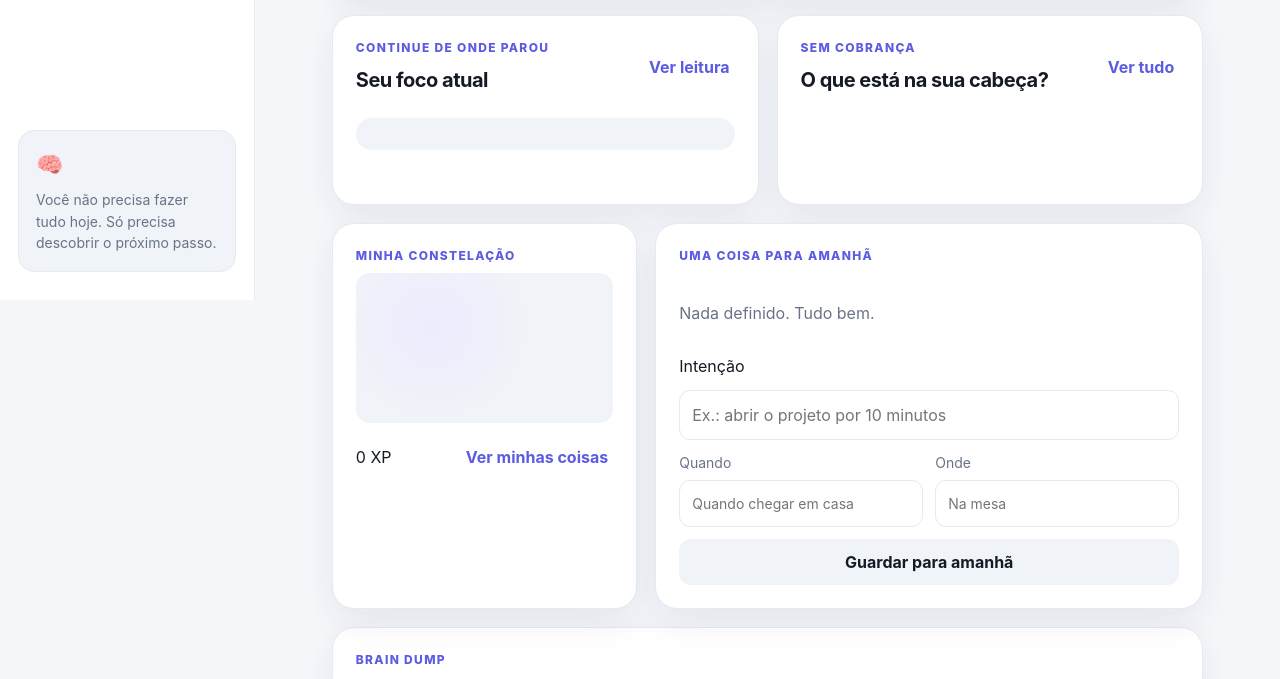
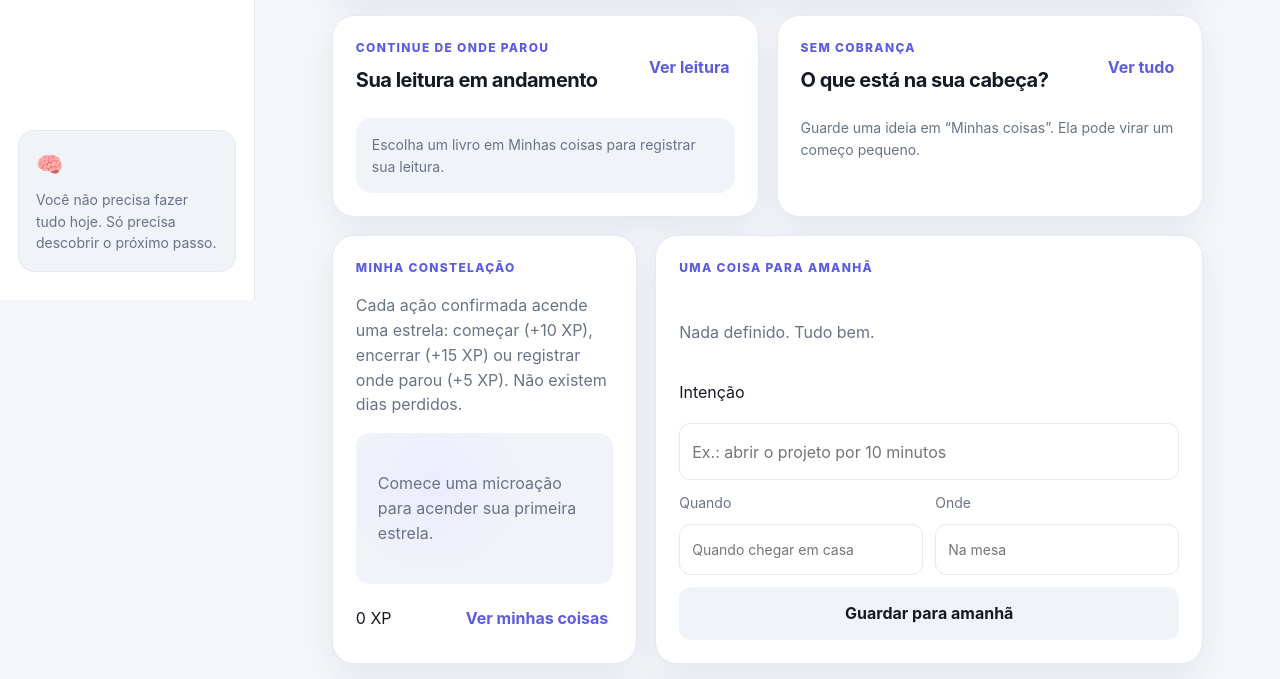
Before and after one commit to GiovanniLimaMendes/foco-ai, a website with bundled scripts: page public/index.html in a window 1280 px wide. Shown: the part 500-1179 px from the top of the page. Built offline with nearby package versions, Linux system fonts and the light colour scheme.

Commit message:
fix: corrige sugestões e esclarece constelação

```diff
--- a/public/app.js
+++ b/public/app.js
@@ -225,9 +225,10 @@ function renderSuggestion() {
   $('#startSuggestion').disabled=false;
   $('#startSuggestion').textContent='Começar →';
 }
-$('#helpMe').addEventListener('click',()=> {renderSuggestion(); $('#suggestionPanel').scrollIntoView({behavior:motion(),block:'nearest'});});
+const legacyHelp = $('#helpMe');
+if (legacyHelp) legacyHelp.addEventListener('click',()=> {renderSuggestion(); $('#suggestionPanel').scrollIntoView({behavior:motion(),block:'nearest'});});
 $('#skipSuggestion').addEventListener('click',()=> { suggestionIndex++; renderSuggestion(); });
-$('#closeSuggestion').addEventListener('click',()=> {$('#suggestionPanel').classList.add('hidden'); $('#helpMe').focus();});
+$('#closeSuggestion').addEventListener('click',()=> {$('#suggestionPanel').classList.add('hidden'); (legacyHelp || $('#stuckButton')).focus();});
 $('#stuckSuggestion').addEventListener('click',()=> {
   $('#suggestionTask').textContent='Por agora, só deixe o material ao seu alcance.';
   $('#suggestionReason').textContent='Não precisa fazer a atividade ainda. Só preparar o começo.';
--- a/public/executive.js
+++ b/public/executive.js
@@ -30,7 +30,7 @@ export function initExecutive() {
   $('#dismissFlow').addEventListener('click',()=>dialog.close());
   $('#startFlow').addEventListener('click',()=> { dialog.close(); startSession(flow.action, flow.minutes); });
   $$('[data-close-exec]').forEach(button=>button.addEventListener('click',()=> $(button.dataset.closeExec).close()));
-  function startSession(action, minutes) { activeSession={ id:crypto.randomUUID(), itemId:action.item?.id || null, title:action.title, action:action.action, startedAt:now(), plannedMinutes:minutes, status:'active' }; $('#focusTitle').textContent=action.action; $('#focusTimer').textContent=`${String(minutes).padStart(2,'0')}:00`; $('#focusDialog').showModal(); if(action.item) { updateThing(action.item.id,{state:'in_progress',lastInteraction:now(),preferredEnergy:flow.energy,estimatedMinutes:minutes}); reward('start',`start:${activeSession.id}`); if(action.item.state==='paused') reward('resume',`resume:${activeSession.id}`); } startTimer(minutes*60); }
+  function startSession(action, minutes) { activeSession={ id:crypto.randomUUID(), itemId:action.item?.id || null, title:action.title, action:action.action, startedAt:now(), plannedMinutes:minutes, status:'active' }; $('#focusTitle').textContent=action.action; $('#focusTimer').textContent=`${String(minutes).padStart(2,'0')}:00`; $('#focusDialog').showModal(); if(action.item) { updateThing(action.item.id,{state:'in_progress',lastInteraction:now(),preferredEnergy:flow.energy,estimatedMinutes:minutes}); reward('start',`start:${activeSession.id}`); if(action.item.state==='paused') reward('resume',`resume:${activeSession.id}`); renderConstellation(); } startTimer(minutes*60); }
   function startTimer(seconds) { clearInterval(timer); let remaining=seconds; timer=setInterval(()=> { remaining--; $('#focusTimer').textContent=`${String(Math.floor(Math.max(0,remaining)/60)).padStart(2,'0')}:${String(Math.max(0,remaining)%60).padStart(2,'0')}`; if(remaining<=0) { clearInterval(timer); $('#focusStatus').textContent='O tempo passou. Você pode concluir, pausar ou parar.'; } },1000); }
   $('#pauseFocus').addEventListener('click',()=> { clearInterval(timer); $('#focusStatus').textContent='Pausado. Você pode voltar quando fizer sentido.'; });
   function finish(status) { if(!activeSession) return; clearInterval(timer); activeSession.status=status; activeSession.endedAt=now(); const data=memory(); data.sessions.unshift(activeSession); data.sessions=data.sessions.slice(0,250); save(data); if(status==='completed') reward('finish',`finish:${activeSession.id}`); if(activeSession.itemId) updateThing(activeSession.itemId,{lastInteraction:now(),lastStop:$('#whereStopped').value.trim().slice(0,300),nextStep:$('#nextAfterFocus').value.trim().slice(0,240)}); $('#focusDialog').close(); $('#feedbackDialog').showModal(); renderConstellation(); activeSession=null; }
@@ -40,7 +40,16 @@ export function initExecutive() {
   function renderTomorrow() { const value=memory().tomorrow; $('#tomorrowSaved').textContent=value ? `${value.intention}${value.when ? ` · ${value.when}`:''}${value.where ? ` · ${value.where}`:''}` : 'Nada definido. Tudo bem.'; }
   $('#organizeDump').addEventListener('click',()=> { const text=$('#brainDumpText').value.trim(); if(!text) return; const parts=text.split(/[\n.;]+/).map(part=>part.trim()).filter(part=>part.length>2).slice(0,6); $('#dumpReview').innerHTML=parts.length ? parts.map((part,index)=>`<label class="dump-item"><input type="checkbox" checked data-dump="${index}" /> ${escapeHtml(part)}</label>`).join('') : '<p class="muted">Não encontrei uma ideia separada ainda.</p>'; $('#dumpReview').dataset.items=JSON.stringify(parts); });
   $('#saveDumpChoices').addEventListener('click',()=> { const parts=JSON.parse($('#dumpReview').dataset.items || '[]'); $$('[data-dump]:checked').forEach(input=>window.dispatchEvent(new CustomEvent('foco:add-thing',{detail:{name:parts[Number(input.dataset.dump)],type:'interest',category:'general'}}))); const data=memory(); data.brainDump.unshift({text:$('#brainDumpText').value.trim(),createdAt:now()}); save(data); $('#brainDumpText').value=''; $('#dumpReview').innerHTML=''; showToast('Você escolheu o que queria guardar.'); });
-  function renderConstellation() { const data=memory(); const sessions=data.sessions.slice(0,42); $('#constellation').innerHTML=sessions.length ? sessions.map((session,index)=>`<button class="star" style="--x:${(index*37)%92+4}%;--y:${(index*61)%80+10}%" title="${escapeHtml(session.title)}" aria-label="Sessão: ${escapeHtml(session.title)}">✦</button>`).join('') : '<p class="muted">Cada sessão registrada acende uma estrela. Não há dias perdidos aqui.</p>'; }
+  function renderConstellation() {
+    const data=memory();
+    const events=(data.rewards?.events || []).slice(0,42);
+    $('#constellation').innerHTML=events.length
+      ? events.map((event,index)=> {
+          const detail=data.settings.hideConstellationDetails ? 'Progresso registrado' : `${event.label} · ${event.amount} XP`;
+          return `<button class="star" style="--x:${(index*37)%92+4}%;--y:${(index*61)%80+10}%" title="${escapeHtml(detail)}" aria-label="${escapeHtml(detail)}">✦</button>`;
+        }).join('')
+      : '<p class="muted">Comece uma microação para acender sua primeira estrela.</p>';
+  }
   $('#gamificationToggle').addEventListener('change',()=> { const data=memory(); data.settings.gamification=$('#gamificationToggle').checked; save(data); renderSettings(); });
   $('#celebrationToggle').addEventListener('change',()=> { const data=memory(); data.settings.celebrations=$('#celebrationToggle').checked; save(data); });
   $('#hideStarsToggle').addEventListener('change',()=> { const data=memory(); data.settings.hideConstellationDetails=$('#hideStarsToggle').checked; save(data); });
--- a/public/index.html
+++ b/public/index.html
@@ -105,7 +105,7 @@
             <div class="section-head">
               <div>
                 <p class="card-label">CONTINUE DE ONDE PAROU</p>
-                <h2>Seu foco atual</h2>
+                <h2>Sua leitura em andamento</h2>
               </div>
               <button class="text-btn" data-view-target="reading">Ver leitura</button>
             </div>
@@ -124,7 +124,7 @@
           </section>
         </div>
         <div class="executive-grid">
-          <section class="section-card"><p class="card-label">MINHA CONSTELAÇÃO</p><div id="constellation" class="constellation" aria-live="polite"></div><div class="setting-line"><span id="xpTotal">0 XP</span><button class="text-btn" data-view-target="ideas">Ver minhas coisas</button></div></section>
+          <section class="section-card"><p class="card-label">MINHA CONSTELAÇÃO</p><p class="muted constellation-help">Cada ação confirmada acende uma estrela: começar (+10 XP), encerrar (+15 XP) ou registrar onde parou (+5 XP). Não existem dias perdidos.</p><div id="constellation" class="constellation" aria-live="polite"></div><div class="setting-line"><span id="xpTotal">0 XP</span><button class="text-btn" data-view-target="ideas">Ver minhas coisas</button></div></section>
           <section class="section-card stack"><p class="card-label">UMA COISA PARA AMANHÃ</p><p id="tomorrowSaved" class="muted">Nada definido. Tudo bem.</p><label for="tomorrowIntention">Intenção</label><input id="tomorrowIntention" maxlength="180" placeholder="Ex.: abrir o projeto por 10 minutos" /><div class="context-row"><label>Quando<input id="tomorrowWhen" maxlength="100" placeholder="Quando chegar em casa" /></label><label>Onde<input id="tomorrowWhere" maxlength="100" placeholder="Na mesa" /></label></div><button id="saveTomorrow" class="secondary-btn">Guardar para amanhã</button></section>
         </div>
         <section class="section-card stack brain-dump"><p class="card-label">BRAIN DUMP</p><h2>Tira isso da cabeça por um minuto.</h2><textarea id="brainDumpText" rows="4" maxlength="4000" placeholder="Ideias, lembretes, vontades, preocupações… Nada vira obrigação sozinho."></textarea><div class="button-row"><button id="organizeDump" class="secondary-btn">Organizar para eu revisar</button><button id="saveDumpChoices" class="primary-btn">Guardar escolhas</button></div><div id="dumpReview" class="stack" aria-live="polite"></div></section>
--- a/public/service-worker.js
+++ b/public/service-worker.js
@@ -1,4 +1,4 @@
-const CACHE = 'foco-v3';
+const CACHE = 'foco-v4';
 const ASSETS = ['/','/index.html','/style.css','/app.js','/ai.js','/reading.js','/reading-model.js','/storage.js','/ui.js','/executive.js','/focus-core.js','/manifest.webmanifest','/icon-192.png','/icon-512.png','/foco-ai-logo.png'];
 self.addEventListener('install', event => event.waitUntil(caches.open(CACHE).then(cache => cache.addAll(ASSETS)).then(() => self.skipWaiting())));
 self.addEventListener('activate', event => event.waitUntil(self.clients.claim()));
```
Also changed, not shown: public/foco-ai-logo.png, public/icon-192.png, public/icon-512.png.
